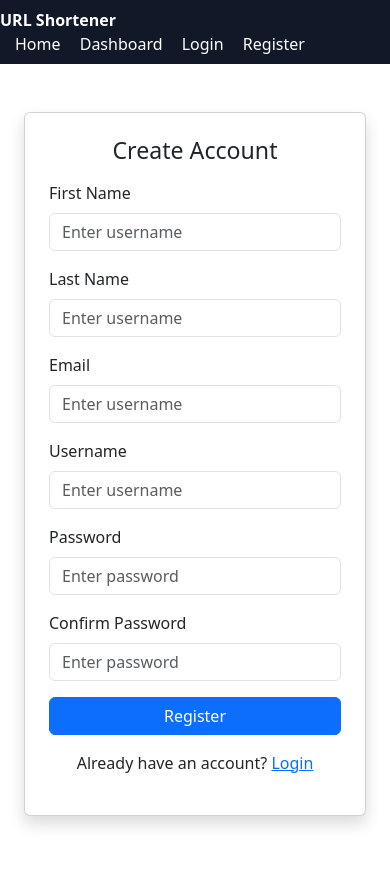
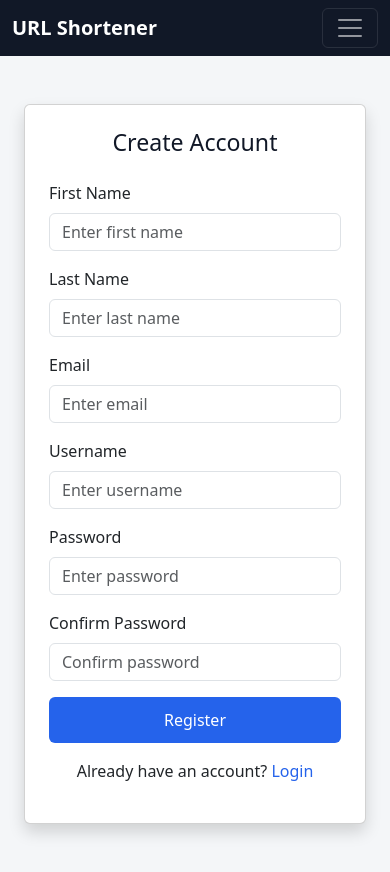
Before and after one commit to DrishtiLekhak/Django_urlshortener_proj, a Django app: page /authx/register/ in a window 390 px wide. Before the commit the page ends 827 px from the top, so only its background shows below. Run offline with Django 5.2, Linux system fonts and the light colour scheme; some libraries are stand-ins or nearby versions.

Commit message:
Updated UI responsiveness and improved register page

```diff
--- a/authx/templates/Login.html
+++ b/authx/templates/Login.html
@@ -39,6 +39,11 @@
             </button>
         </form>
 
+        <p class="text-center mt-3">
+            Dont have an account?
+            <a href="{% url 'register_page' %}">Register</a>
+        </p>
+
     </div>
 </div>
 
--- a/authx/templates/Register.html
+++ b/authx/templates/Register.html
@@ -2,21 +2,24 @@
 
 {% block content %}
 
-<div class="container mt-5" style="max-width: 550px;">
+<div class="container py-4">
+
+    <div class="row justify-content-center">
+
+        <div class="col-12 col-sm-11 col-md-9 col-lg-7">
+
             <div class="card shadow p-4">
 
-        <h3 class="text-center mb-3">Create Account</h3>
+                <h3 class="text-center mb-4" style="color:#111827;">
+                    Create Account
+                </h3>
 
                 {% if messages %}
                     {% for m in messages %}
-               {% if m.tags == 'success' %}
-
-               <p class="text-center text-success">{{m}}</p>
-
-               {% else %}
-                <p class="text-center text-danger">{{m}}</p>
-
-               {% endif %}
+                        <div class="text-center mb-2
+                            {% if m.tags == 'success' %}text-success{% else %}text-danger{% endif %}">
+                            {{ m }}
+                        </div>
                     {% endfor %}
                 {% endif %}
 
@@ -25,45 +28,74 @@
 
                     <div class="mb-3">
                         <label class="form-label">First Name</label>
-                <input type="text" name="firstName" class="form-control" placeholder="Enter username" required>
+                        <input type="text" name="firstName"
+                               class="form-control"
+                               placeholder="Enter first name"
+                               required>
                     </div>
 
                     <div class="mb-3">
                         <label class="form-label">Last Name</label>
-                <input type="text" name="lastName" class="form-control" placeholder="Enter username" required>
+                        <input type="text" name="lastName"
+                               class="form-control"
+                               placeholder="Enter last name"
+                               required>
                     </div>
 
                     <div class="mb-3">
                         <label class="form-label">Email</label>
-                <input type="email" name="email" class="form-control" placeholder="Enter username" required>
+                        <input type="email" name="email"
+                               class="form-control"
+                               placeholder="Enter email"
+                               required>
                     </div>
 
                     <div class="mb-3">
                         <label class="form-label">Username</label>
-                <input type="text" name="username" class="form-control" placeholder="Enter username" required>
+                        <input type="text" name="username"
+                               class="form-control"
+                               placeholder="Enter username"
+                               required>
                     </div>
 
                     <div class="mb-3">
                         <label class="form-label">Password</label>
-                <input type="password" name="password" class="form-control" placeholder="Enter password" required>
+                        <input type="password" name="password"
+                               class="form-control"
+                               placeholder="Enter password"
+                               required>
                     </div>
 
                     <div class="mb-3">
                         <label class="form-label">Confirm Password</label>
-                <input type="password" name="confirmpassword" class="form-control" placeholder="Enter password" required>
+                        <input type="password" name="confirmpassword"
+                               class="form-control"
+                               placeholder="Confirm password"
+                               required>
                     </div>
 
-            <button type="submit" class="btn btn-primary w-100">
+                    <button type="submit"
+                            class="btn w-100"
+                            style="background:#2563eb; color:white; padding:10px;">
                         Register
                     </button>
+
                 </form>
 
                 <p class="text-center mt-3">
                     Already have an account?
-            <a href="{% url 'login_page' %}">Login</a>
+                    <a href="{% url 'login_page' %}"
+                       style="color:#2563eb; text-decoration:none;">
+                        Login
+                    </a>
                 </p>
 
             </div>
+
+        </div>
+
+    </div>
+
 </div>
 
 {% endblock %}
--- a/shortener/templates/base.html
+++ b/shortener/templates/base.html
@@ -2,113 +2,78 @@
 <html lang="en">
 <head>
     <meta charset="UTF-8">
-    <title>{% block title %}
+    <title>{% block title %}{% endblock title %}</title>
 
-    {% endblock title %}</title>
     <meta name="viewport" content="width=device-width, initial-scale=1">
 
-    <style>
-        body {
-            font-family: Arial, sans-serif;
-            margin: 0;
-            background: #f4f6f8;
-        }
+    <!-- Bootstrap -->
+    <link href="https://cdn.jsdelivr.net/npm/bootstrap@5.3.8/dist/css/bootstrap.min.css" rel="stylesheet">
 
-        .navbar {
-            background: #111827;
-            padding: 15px;
-            color: white;
-            display: flex;
-            justify-content: space-between;
-        }
+    <!-- Font Awesome -->
+    <link rel="stylesheet" href="https://cdnjs.cloudflare.com/ajax/libs/font-awesome/7.0.1/css/all.min.css">
 
-        .navbar a {
-            color: white;
-            margin-left: 15px;
-            text-decoration: none;
-        }
-
-        .container {
-            width: 90%;
-            max-width: 900px;
-            margin: 30px auto;
-        }
-
-        .card {
-            background: white;
-            padding: 20px;
-            border-radius: 10px;
-            box-shadow: 0 2px 10px rgba(0,0,0,0.1);
-        }
-
-        input, button {
-            width: 100%;
-            padding: 10px;
-            margin-top: 10px;
-        }
-
-        button {
-            background: #2563eb;
-            color: white;
-            border: none;
-            cursor: pointer;
-        }
-
-        button:hover {
-            background: #1d4ed8;
-        }
-
-        table {
-            width: 100%;
-            border-collapse: collapse;
-        }
-
-        table th, table td {
-            padding: 10px;
-            border-bottom: 1px solid #ddd;
-            text-align: left;
-        }
-
-        .btn {
-            padding: 5px 10px;
-            text-decoration: none;
-            border-radius: 5px;
-        }
-
-        .edit { background: #f59e0b; color: white; }
-        .delete { background: #ef4444; color: white; }
-    </style>
-    <link href="https://cdn.jsdelivr.net/npm/bootstrap@5.3.8/dist/css/bootstrap.min.css" rel="stylesheet" integrity="sha384-sRIl4kxILFvY47J16cr9ZwB07vP4J8+LH7qKQnuqkuIAvNWLzeN8tE5YBujZqJLB" crossorigin="anonymous">
-    <link rel="stylesheet" href="https://cdnjs.cloudflare.com/ajax/libs/font-awesome/7.0.1/css/all.min.css" integrity="sha512-2SwdPD6INVrV/lHTZbO2nodKhrnDdJK9/kg2XD1r9uGqPo1cUbujc+IYdlYdEErWNu69gVcYgdxlmVmzTWnetw==" crossorigin="anonymous" referrerpolicy="no-referrer" />
 </head>
 
-<body>
+<body style="background:#f4f6f8;">
 
-<div class="navbar py-2">
-    <div><b>URL Shortener</b></div>
-    <div>
-        <a href="{% url 'index_page' %}">Home</a>
-        <a href="{% url 'dashboard_page' %}">Dashboard</a>
+<!-- NAVBAR -->
+<nav class="navbar navbar-expand-lg navbar-dark" style="background:#111827;">
+    <div class="container-fluid">
+
+        <a class="navbar-brand fw-bold" href="{% url 'index_page' %}">
+            URL Shortener
+        </a>
+
+        <button class="navbar-toggler" type="button" data-bs-toggle="collapse" data-bs-target="#navbarNav">
+            <span class="navbar-toggler-icon"></span>
+        </button>
+
+        <div class="collapse navbar-collapse" id="navbarNav">
+
+            <ul class="navbar-nav ms-auto text-center">
+
+                <li class="nav-item">
+                    <a class="nav-link" style="color:#ffffff;" href="{% url 'index_page' %}">Home</a>
+                </li>
+
+                <li class="nav-item">
+                    <a class="nav-link" style="color:#ffffff;" href="{% url 'dashboard_page' %}">Dashboard</a>
+                </li>
+
                 {% if user.is_authenticated %}
-          <a href="{% url 'logout_page' %}">Logout</a>
+
+                <li class="nav-item">
+                    <a class="nav-link" style="color:#ffffff;" href="{% url 'logout_page' %}">Logout</a>
+                </li>
 
                 {% else %}
 
-            <a href="{% url 'login_page' %}">Login</a>
-            <a href="{% url 'register_page' %}">Register</a>
+                <li class="nav-item">
+                    <a class="nav-link" style="color:#ffffff;" href="{% url 'login_page' %}">Login</a>
+                </li>
+
+                <li class="nav-item">
+                    <a class="nav-link" style="color:#ffffff;" href="{% url 'register_page' %}">Register</a>
+                </li>
+
                 {% endif %}
+
+            </ul>
+
         </div>
     </div>
+</nav>
 
+<!-- MAIN CONTAINER -->
+<div class="container py-4">
 
+    {% block content %}
+    {% endblock content %}
 
-<div class="container">
-    {% block content %}
-
-    {% endblock content %}
 </div>
 
-<script src="https://cdn.jsdelivr.net/npm/bootstrap@5.3.8/dist/js/bootstrap.bundle.min.js" integrity="sha384-FKyoEForCGlyvwx9Hj09JcYn3nv7wiPVlz7YYwJrWVcXK/BmnVDxM+D2scQbITxI" crossorigin="anonymous"></script>
+<!-- Bootstrap JS -->
+<script src="https://cdn.jsdelivr.net/npm/bootstrap@5.3.8/dist/js/bootstrap.bundle.min.js"></script>
 
 </body>
 </html>
```
Also changed, not shown: shortener/templates/main/CreateUrl.html (+24 -4 lines), shortener/templates/main/dashboard.html (+92 -39 lines), shortener/templates/main/home.html (+40 -7 lines). Lines whose indentation alone changed are shown as unchanged.
